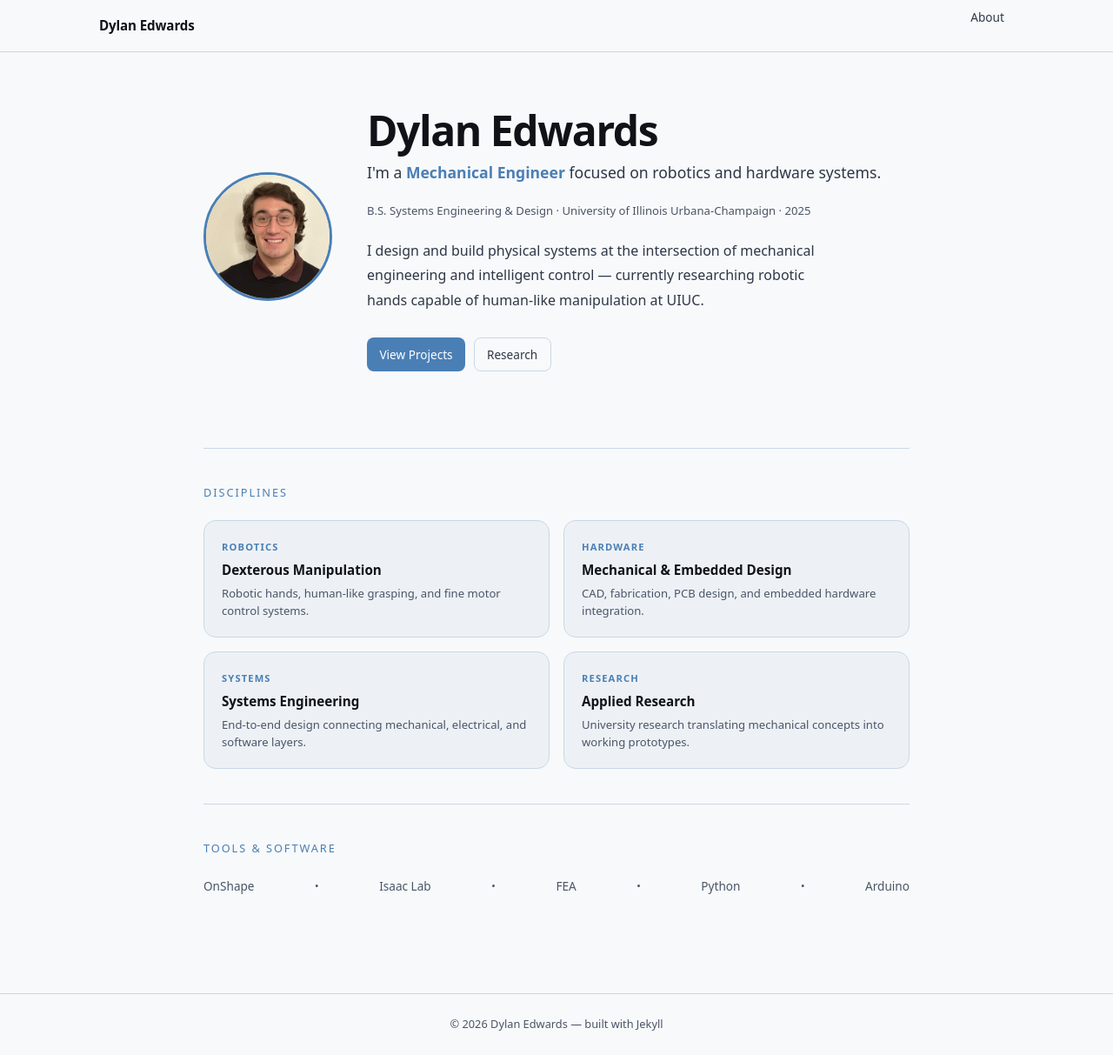
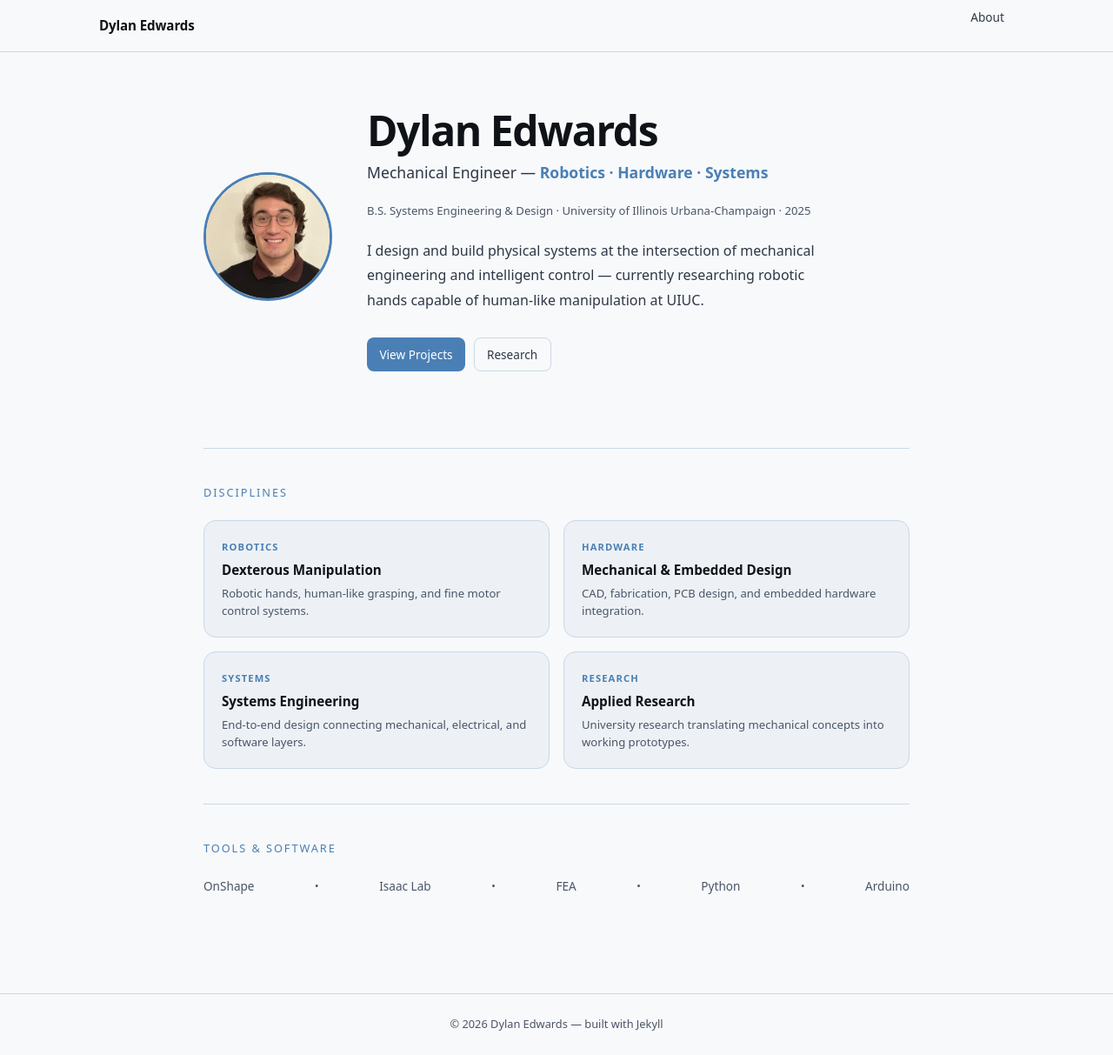
Before and after one commit to DylanEdwards02/DylanEdwards02.github.io, a Jekyll site: the page built from index.md, in a window 1280 px wide and 1213 px high. Shown: the whole window at 87% size. Built offline with Jekyll 4.4.1, drawn with Linux system fonts in a browser that asks for light colours.

Commit message:
Update hero tagline for clarity and emphasis

```diff
--- a/index.md
+++ b/index.md
@@ -9,7 +9,7 @@ title: Home
   <div class="hero-content">
     <h1 class="hero-name">Dylan Edwards</h1>
     <p class="hero-tagline">
-      I'm a <strong style="color: var(--accent);">Mechanical Engineer</strong> focused on robotics and hardware systems.
+    Mechanical Engineer &mdash; <strong>Robotics · Hardware · Systems</strong>
     </p>
     <p style="font-size: 0.82rem; color: var(--text-3); margin-bottom: 1.25rem;">B.S. Systems Engineering & Design · University of Illinois Urbana-Champaign · 2025</p>
     <p class="hero-bio">
```
